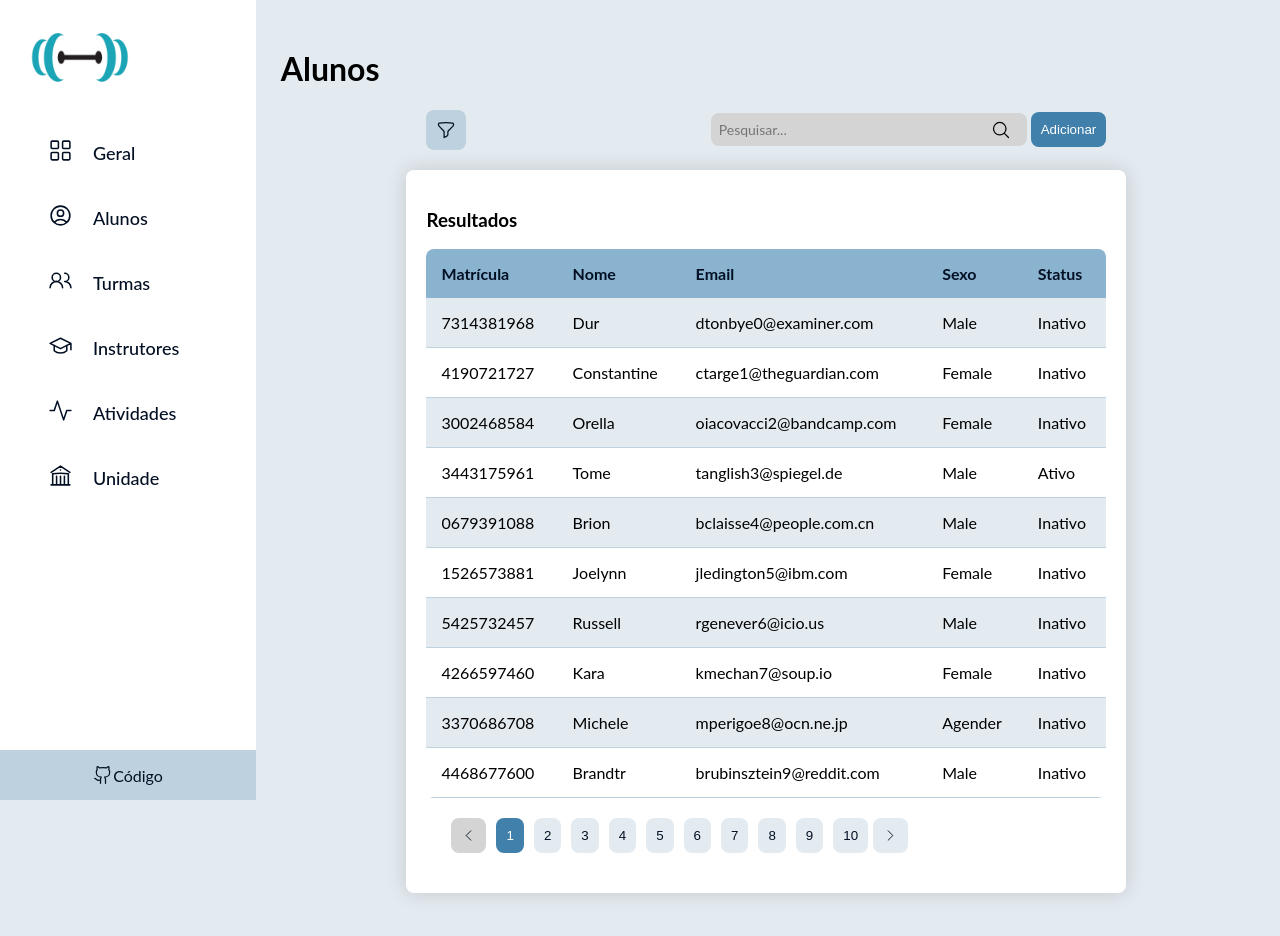
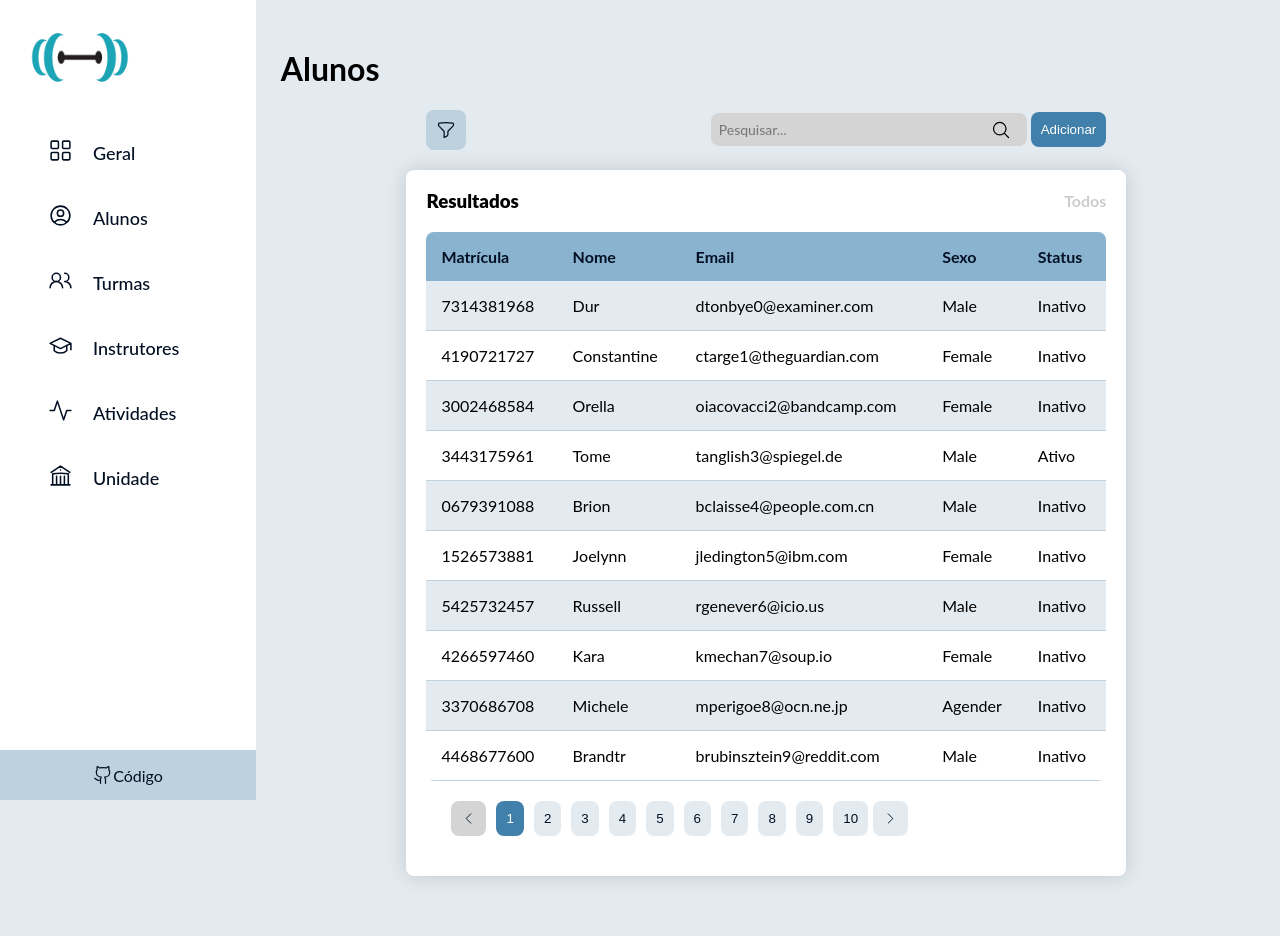
Before and after one commit to itspedro/Habeas-Corpus, a React (Create React App) app: page /alunos in a window 1280 px wide. Shown: the top 936 px of the page. Built offline with nearby package versions, Linux system fonts and the light colour scheme.

Commit message:
[+]chore: update filtering logic.

```diff
--- a/src/components/pagination/pagination.tsx
+++ b/src/components/pagination/pagination.tsx
@@ -14,6 +14,10 @@ function Pagination(
     curPage
   }: PaginationProps
 ) {
+
+  if (curPage > totalPages) {
+    setCurPage(1);
+  }
 
   return (
     <nav className="pagination_container">
--- a/src/content/Students/Results.tsx
+++ b/src/content/Students/Results.tsx
@@ -4,21 +4,41 @@ import StudentCard from "@/components/student/student-card"
 import { Aluno } from '@/types/Aluno';
 import { getAllMembros } from '@/utils/misc';
 import Pagination from '@/components/pagination/pagination';
+import { useFilter } from '@/hooks/useFilter';
+import { FilterType } from '@/types/FilterType';
 
 const students: Aluno[] = getAllMembros();
 
 function Results() {
 
+  const { search, type } = useFilter();
+  const studentsFilter = students.filter((item) => {
+    switch (type) {
+      case FilterType.INACTIVE:
+        return item.dataCancelamento != null;
+      case FilterType.ACTIVE:
+        return !item.dataCancelamento;
+      case FilterType.ALL:
+        return true;
+      default:
+        return true;
+    }
+  });
   const [curPage, setCurPage] = useState(1);
   const maxPerPage = 10;
   const lastIndex = curPage * maxPerPage;
   const firstIndex = lastIndex - maxPerPage;
-  const currentStudents = students.slice(firstIndex, lastIndex);
-  const totalPages = Math.ceil(students.length / maxPerPage);
+  const currentStudents = studentsFilter.slice(firstIndex, lastIndex);
+  const totalPages = Math.ceil(studentsFilter.length / maxPerPage);
+  const studentSearchs = studentsFilter.filter((item) => item.nome.toLowerCase().includes(search.toLowerCase()));
+
 
   return (
     <div className="results_container">
-      <h3>Resultados</h3>
+      <div className="results_container__header">
+        <span className="results_container__span">{type}</span>
+        <h3 className="results_container__h3">Resultados {search.toLowerCase() !== '' && studentSearchs.length}</h3>
+      </div>
       <table className="results_container__table">
         <thead className="results_container__table__header">
           <tr>
@@ -30,7 +50,12 @@ function Results() {
           </tr>
         </thead>
         <tbody>
-          {currentStudents.map((student, index) => (
+          {search.toLowerCase() !== '' ? studentSearchs.map((student, index) => (
+              <StudentCard
+                key={index}
+                {...student}
+              />
+            )) : currentStudents.map((student, index) => (
             <StudentCard
               key={index}
               {...student}
@@ -38,11 +63,13 @@ function Results() {
           ))}
         </tbody>
       </table>
-      <Pagination
-        totalPages={totalPages}
-        setCurPage={setCurPage}
-        curPage={curPage}
-      />
+      {search.toLowerCase() === '' &&
+        <Pagination
+          totalPages={totalPages}
+          setCurPage={setCurPage}
+          curPage={curPage}
+        />
+      }
     </div>
   )
 }
--- a/src/content/Students/results.css
+++ b/src/content/Students/results.css
@@ -1,4 +1,5 @@
 .results_container {
+  position: relative;
   width: 70%;
   min-height: 70vh;
   border-radius: var(--border-radius);
@@ -43,3 +44,24 @@ tbody tr:hover {
   background-color: var(--tertiary-color);
   color: var(--text-color);
 }
+
+.results_container__header {
+  display: flex;
+  align-items: center;
+  flex-direction: row-reverse;
+  justify-content: space-between;
+  margin-bottom: 20px;
+}
+
+
+.results_container__span {
+  right: 20px;
+  top: 20px;
+  font-weight: 700;
+  color: #ccc;
+}
+
+.results_container__h3 {
+  font-weight: 900;
+  margin: 0;
+}
```
